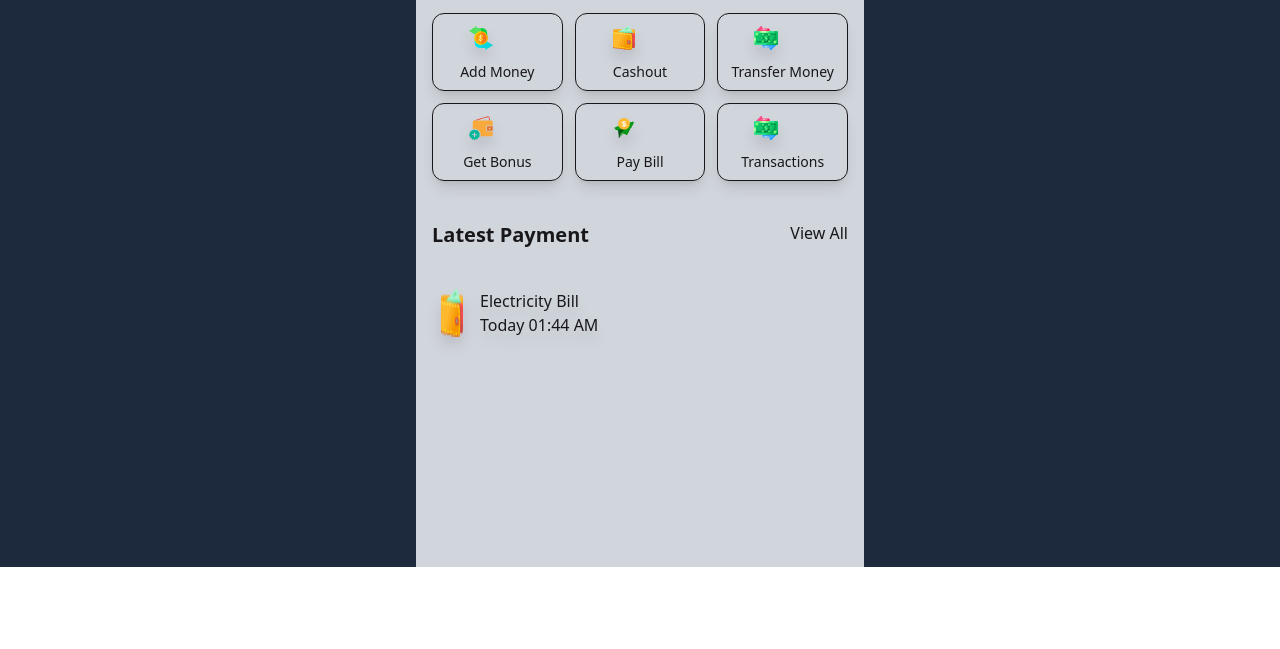
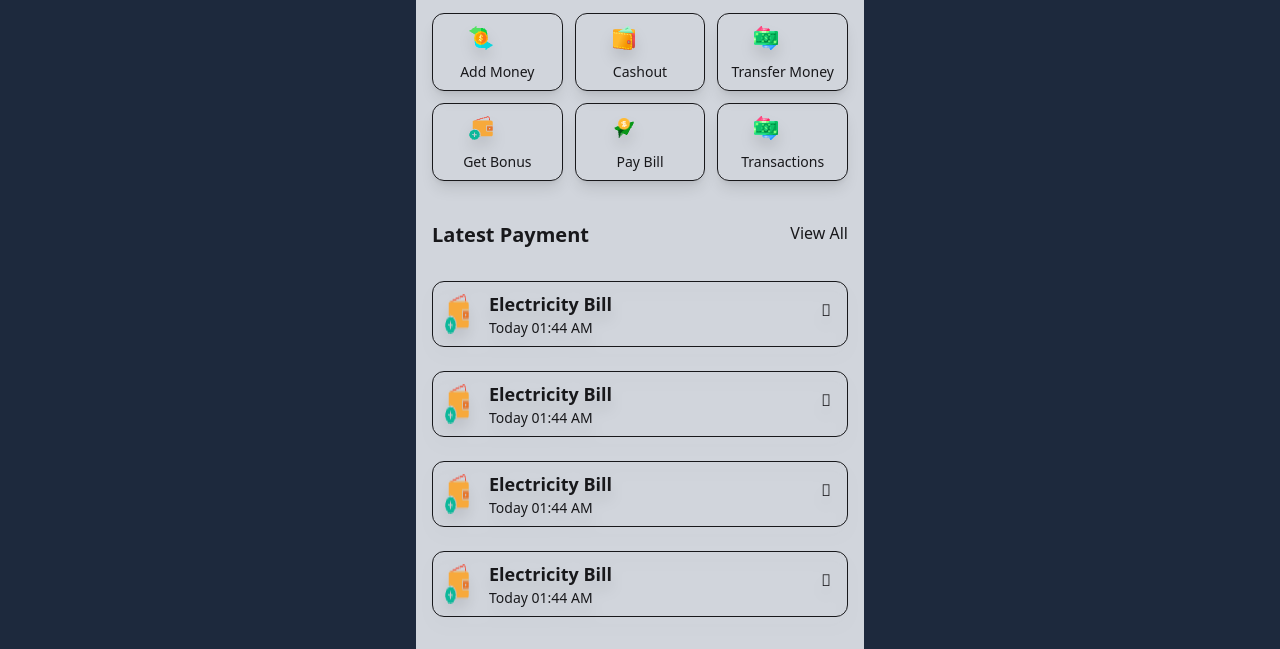
Before and after one commit to saju-79/home-work--10, a plain HTML site: page main.html in a window 1280 px wide. Shown: the part 233-882 px from the top of the page. Before the commit the page ends 800 px from the top, so only its background shows below. Drawn offline with nearby package versions, Linux system fonts and the light colour scheme.

Commit message:
first-commit

```diff
--- a/main.html
+++ b/main.html
@@ -4,6 +4,7 @@
     <meta charset="UTF-8">
     <meta name="viewport" content="width=device-width, initial-scale=1.0">
     <title>main</title>
+    <link rel="stylesheet" href="https://cdnjs.cloudflare.com/ajax/libs/font-awesome/5.15.4/css/all.min.css" integrity="sha512-1ycn6IcaQQ40/MKBW2W4Rhis/DbILU74C1vSrLJxCq57o941Ym01SwNsOMqvEBFlcgUa6xLiPY/NS5R+E6ztJQ==" crossorigin="anonymous" referrerpolicy="no-referrer" />
     <link href="https://cdn.jsdelivr.net/npm/daisyui@5.0.0-beta.8/daisyui.css" rel="stylesheet" type="text/css" />
 <script src="https://cdn.jsdelivr.net/npm/@tailwindcss/browser@4"></script>
 </head>
@@ -62,17 +63,57 @@
             </div>
             <!-- last section -->
              <div class=" grid grid-row">
-               <!-- fist box -->
-                <div class="justify-between m-4 mb-2">
+               <!-- fist box-1 -->
+                <div class="justify-between m-4 mb-2 drop-shadow-xl border rounded-xl flex justify-between ">
+
                     <!-- imsg -->
-                    <div class="flex drop-shadow-xl">
-                        <img class="p-2" src="./assets/purse1.png" alt="">
+                    <div class="flex  ">
+                        <img class="p-3" src="./assets/wallet1.png" alt="">
                        <div class="p-2">
-                        <h1>Electricity Bill</h1>
-                        <p>Today 01:44 AM</p>
+                        <h1 class="font-semibold text-lg">Electricity Bill</h1>
+                        <p class="text-sm"> Today 01:44 AM</p>
                        </div>
                     </div>
-                    <div class=""></div>
+                    <div class=" m-4 " ><i class="fa-solid fa-bars"></i></i></div>
+                </div>
+                <!-- 2 -->
+                <div class="justify-between m-4 mb-2 drop-shadow-xl border rounded-xl flex justify-between ">
+
+                    <!-- imsg -->
+                    <div class="flex  ">
+                        <img class="p-3" src="./assets/wallet1.png" alt="">
+                       <div class="p-2">
+                        <h1 class="font-semibold text-lg">Electricity Bill</h1>
+                        <p class="text-sm"> Today 01:44 AM</p>
+                       </div>
+                    </div>
+                    <div class=" m-4 " ><i class="fa-solid fa-bars"></i></i></div>
+                </div>
+                <!-- 3 -->
+                <div class="justify-between m-4 mb-2 drop-shadow-xl border rounded-xl flex justify-between ">
+
+                    <!-- imsg -->
+                    <div class="flex  ">
+                        <img class="p-3" src="./assets/wallet1.png" alt="">
+                       <div class="p-2">
+                        <h1 class="font-semibold text-lg">Electricity Bill</h1>
+                        <p class="text-sm"> Today 01:44 AM</p>
+                       </div>
+                    </div>
+                    <div class=" m-4 " ><i class="fa-solid fa-bars"></i></i></div>
+                </div>
+                <!-- 4 -->
+                <div class="justify-between m-4 mb-2 drop-shadow-xl border rounded-xl flex justify-between ">
+
+                    <!-- imsg -->
+                    <div class="flex  ">
+                        <img class="p-3" src="./assets/wallet1.png" alt="">
+                       <div class="p-2">
+                        <h1 class="font-semibold text-lg">Electricity Bill</h1>
+                        <p class="text-sm"> Today 01:44 AM</p>
+                       </div>
+                    </div>
+                    <div class=" m-4 " ><i class="fa-solid fa-bars"></i></i></div>
                 </div>
              </div>
             </section>
```
